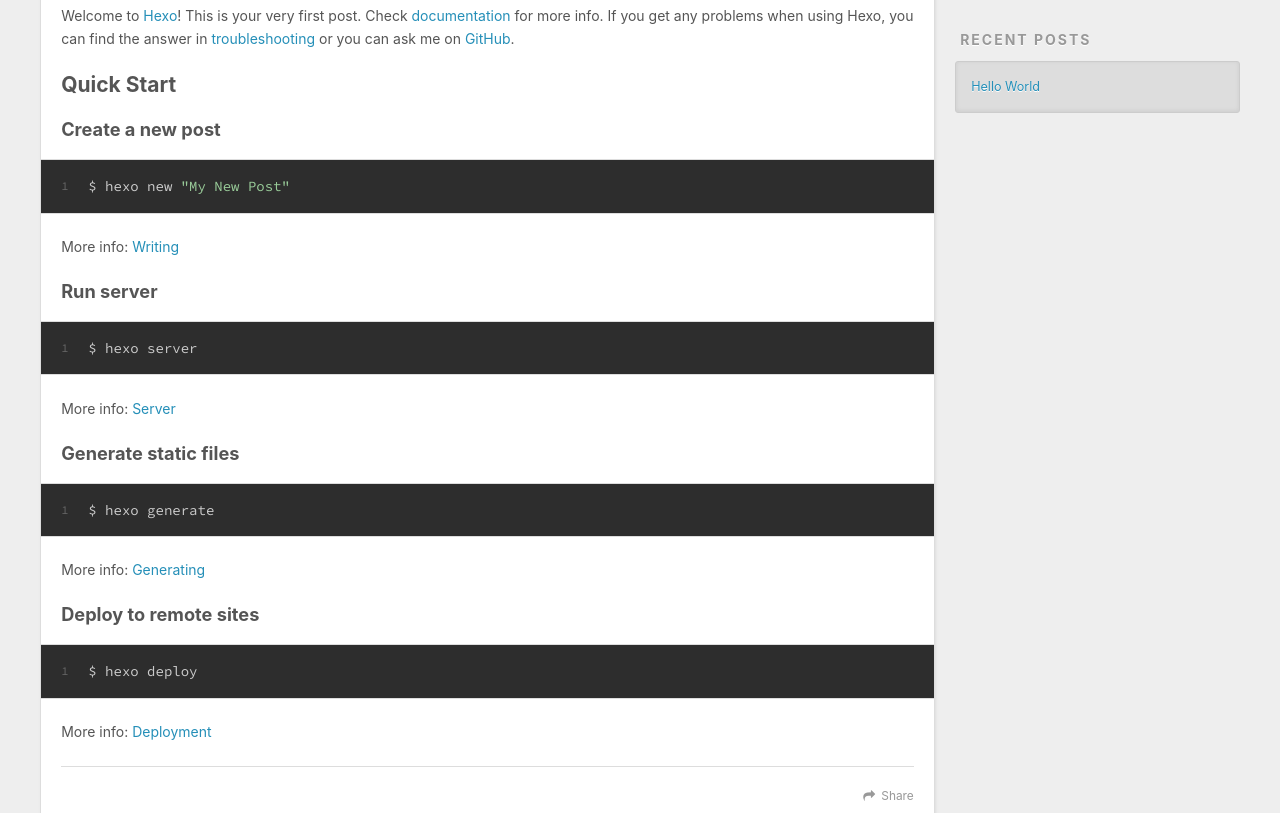
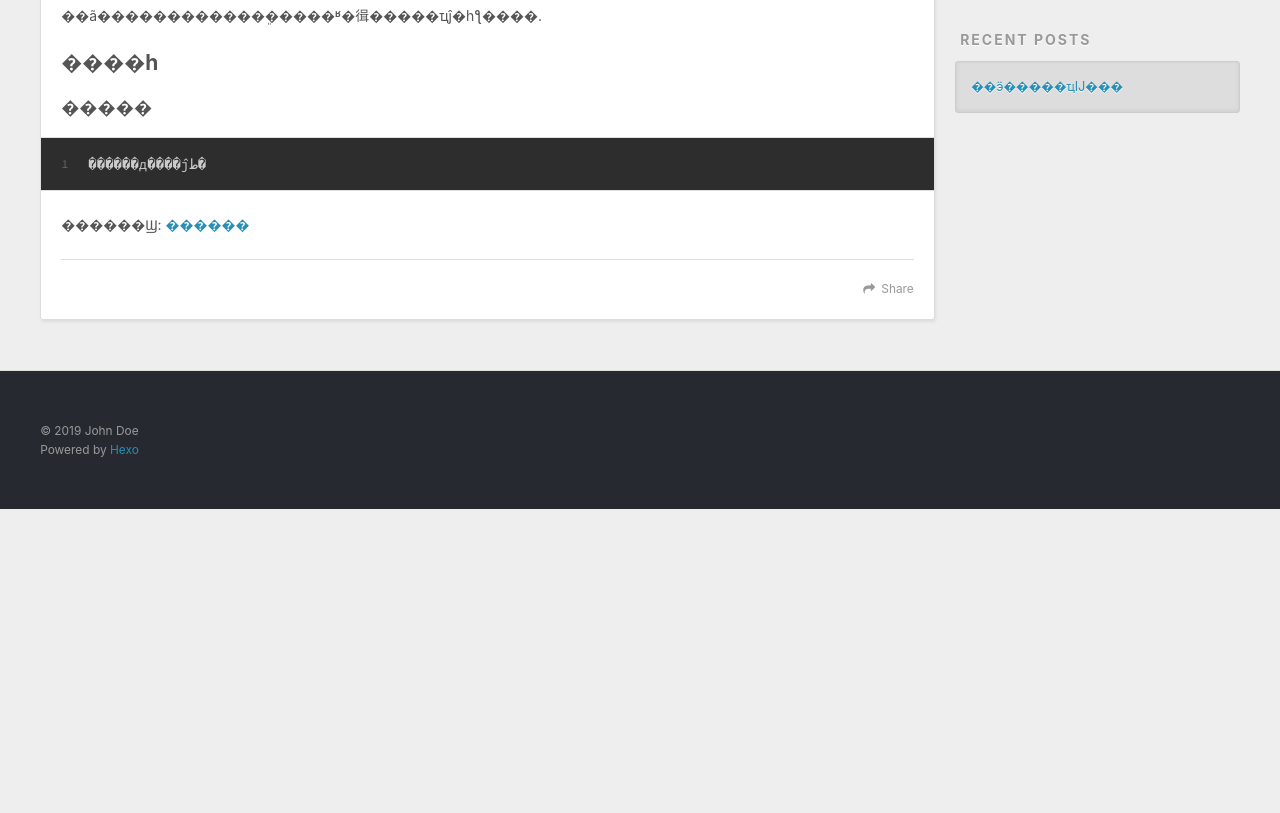
Before and after one commit to Lzbubble/Lzbubble.github.io, a plain HTML site: page 2019/04/07/hello-world/index.html in a window 1280 px wide. Shown: the part 448-1261 px from the top of the page. After the commit the page ends 957 px from the top, so only its background shows below. Drawn offline with nearby package versions, Linux system fonts and the light colour scheme.

Commit message:
Site updated: 2019-04-07 22:21:52

```diff
--- a/2019/04/07/hello-world/index.html
+++ b/2019/04/07/hello-world/index.html
@@ -5,19 +5,19 @@
 
 
 
-  <title>Hello World | Hexo</title>
+  <title>��ӭ�����ҵĲ��� | Hexo</title>
   <meta name="viewport" content="width=device-width, initial-scale=1, maximum-scale=1">
-  <meta name="description" content="Welcome to Hexo! This is your very first post. Check documentation for more info. If you get any problems when using Hexo, you can find the answer in troubleshooting or you can ask me on GitHub. Quick">
+  <meta name="description" content="��ã������������ܸ�����ʶ�㣬�����ҵĵ�һƪ����. ����һ�����1������д����ĵط� ������Ϣ: ������">
 <meta property="og:type" content="article">
-<meta property="og:title" content="Hello World">
+<meta property="og:title" content="��ӭ�����ҵĲ���">
 <meta property="og:url" content="http://yoursite.com/2019/04/07/hello-world/index.html">
 <meta property="og:site_name" content="Hexo">
-<meta property="og:description" content="Welcome to Hexo! This is your very first post. Check documentation for more info. If you get any problems when using Hexo, you can find the answer in troubleshooting or you can ask me on GitHub. Quick">
+<meta property="og:description" content="��ã������������ܸ�����ʶ�㣬�����ҵĵ�һƪ����. ����һ�����1������д����ĵط� ������Ϣ: ������">
 <meta property="og:locale" content="default">
-<meta property="og:updated_time" content="2019-04-07T13:22:40.938Z">
+<meta property="og:updated_time" content="2019-04-07T14:18:48.415Z">
 <meta name="twitter:card" content="summary">
-<meta name="twitter:title" content="Hello World">
-<meta name="twitter:description" content="Welcome to Hexo! This is your very first post. Check documentation for more info. If you get any problems when using Hexo, you can find the answer in troubleshooting or you can ask me on GitHub. Quick">
+<meta name="twitter:title" content="��ӭ�����ҵĲ���">
+<meta name="twitter:description" content="��ã������������ܸ�����ʶ�㣬�����ҵĵ�һƪ����. ����һ�����1������д����ĵط� ������Ϣ: ������">
 
     <link rel="alternate" href="/atom.xml" title="Hexo" type="application/atom+xml">
 
@@ -78,7 +78,7 @@
 
 
     <h1 class="article-title" itemprop="name">
-      Hello World
+      ��ӭ�����ҵĲ���
     </h1>
 
 
@@ -86,20 +86,14 @@
 
     <div class="article-entry" itemprop="articleBody">
 
-        <p>Welcome to <a href="https://hexo.io/" target="_blank" rel="noopener">Hexo</a>! This is your very first post. Check <a href="https://hexo.io/docs/" target="_blank" rel="noopener">documentation</a> for more info. If you get any problems when using Hexo, you can find the answer in <a href="https://hexo.io/docs/troubleshooting.html" target="_blank" rel="noopener">troubleshooting</a> or you can ask me on <a href="https://github.com/hexojs/hexo/issues" target="_blank" rel="noopener">GitHub</a>.</p>
-<h2 id="Quick-Start"><a href="#Quick-Start" class="headerlink" title="Quick Start"></a>Quick Start</h2><h3 id="Create-a-new-post"><a href="#Create-a-new-post" class="headerlink" title="Create a new post"></a>Create a new post</h3><figure class="highlight bash"><table><tr><td class="gutter"><pre><span class="line">1</span><br></pre></td><td class="code"><pre><span class="line">$ hexo new <span class="string">"My New Post"</span></span><br></pre></td></tr></table></figure>
-<p>More info: <a href="https://hexo.io/docs/writing.html" target="_blank" rel="noopener">Writing</a></p>
-<h3 id="Run-server"><a href="#Run-server" class="headerlink" title="Run server"></a>Run server</h3><figure class="highlight bash"><table><tr><td class="gutter"><pre><span class="line">1</span><br></pre></td><td class="code"><pre><span class="line">$ hexo server</span><br></pre></td></tr></table></figure>
-<p>More info: <a href="https://hexo.io/docs/server.html" target="_blank" rel="noopener">Server</a></p>
-<h3 id="Generate-static-files"><a href="#Generate-static-files" class="headerlink" title="Generate static files"></a>Generate static files</h3><figure class="highlight bash"><table><tr><td class="gutter"><pre><span class="line">1</span><br></pre></td><td class="code"><pre><span class="line">$ hexo generate</span><br></pre></td></tr></table></figure>
-<p>More info: <a href="https://hexo.io/docs/generating.html" target="_blank" rel="noopener">Generating</a></p>
-<h3 id="Deploy-to-remote-sites"><a href="#Deploy-to-remote-sites" class="headerlink" title="Deploy to remote sites"></a>Deploy to remote sites</h3><figure class="highlight bash"><table><tr><td class="gutter"><pre><span class="line">1</span><br></pre></td><td class="code"><pre><span class="line">$ hexo deploy</span><br></pre></td></tr></table></figure>
-<p>More info: <a href="https://hexo.io/docs/deployment.html" target="_blank" rel="noopener">Deployment</a></p>
+        <p>��ã������������ܸ�����ʶ�㣬�����ҵĵ�һƪ����.</p>
+<h2 id="����һ"><a href="#����һ" class="headerlink" title="����һ"></a>����һ</h2><h3 id="�����"><a href="#�����" class="headerlink" title="�����"></a>�����</h3><figure class="highlight bash"><table><tr><td class="gutter"><pre><span class="line">1</span><br></pre></td><td class="code"><pre><span class="line">������д����ĵط�</span><br></pre></td></tr></table></figure>
+<p>������Ϣ: <a href="https://www.baidu.com" target="_blank" rel="noopener">������</a></p>
 
 
     </div>
     <footer class="article-footer">
-      <a data-url="http://yoursite.com/2019/04/07/hello-world/" data-id="cju6zy91200002wtza2m5fvwo" class="article-share-link">Share</a>
+      <a data-url="http://yoursite.com/2019/04/07/hello-world/" data-id="cju70mhh30000y4tzuxafybqi" class="article-share-link">Share</a>
 
 
     </footer>
@@ -138,7 +132,7 @@
       <ul>
 
           <li>
-            <a href="/2019/04/07/hello-world/">Hello World</a>
+            <a href="/2019/04/07/hello-world/">��ӭ�����ҵĲ���</a>
           </li>
 
       </ul>
```
Also changed, not shown: archives/2019/04/index.html (+2 -2 lines), archives/2019/index.html (+2 -2 lines), archives/index.html (+2 -2 lines), index.html (+6 -12 lines).
